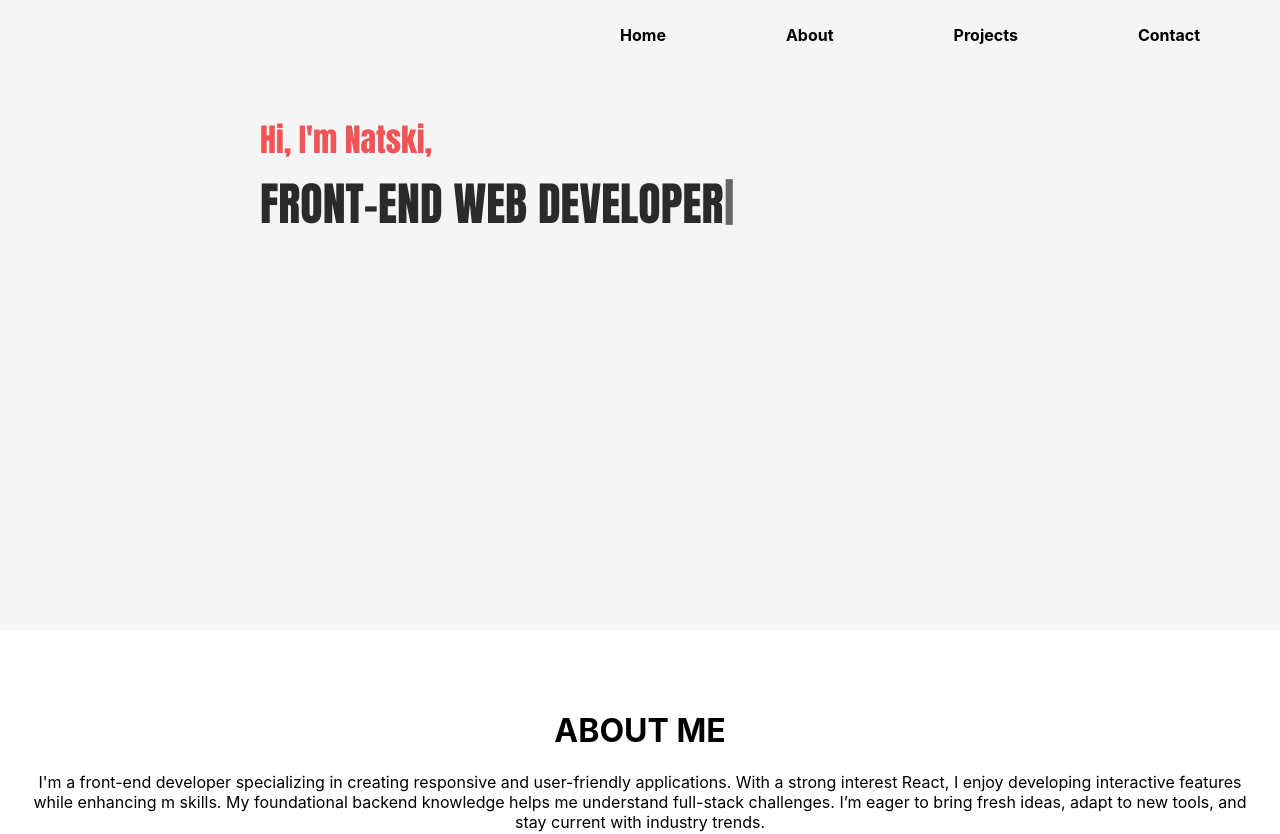
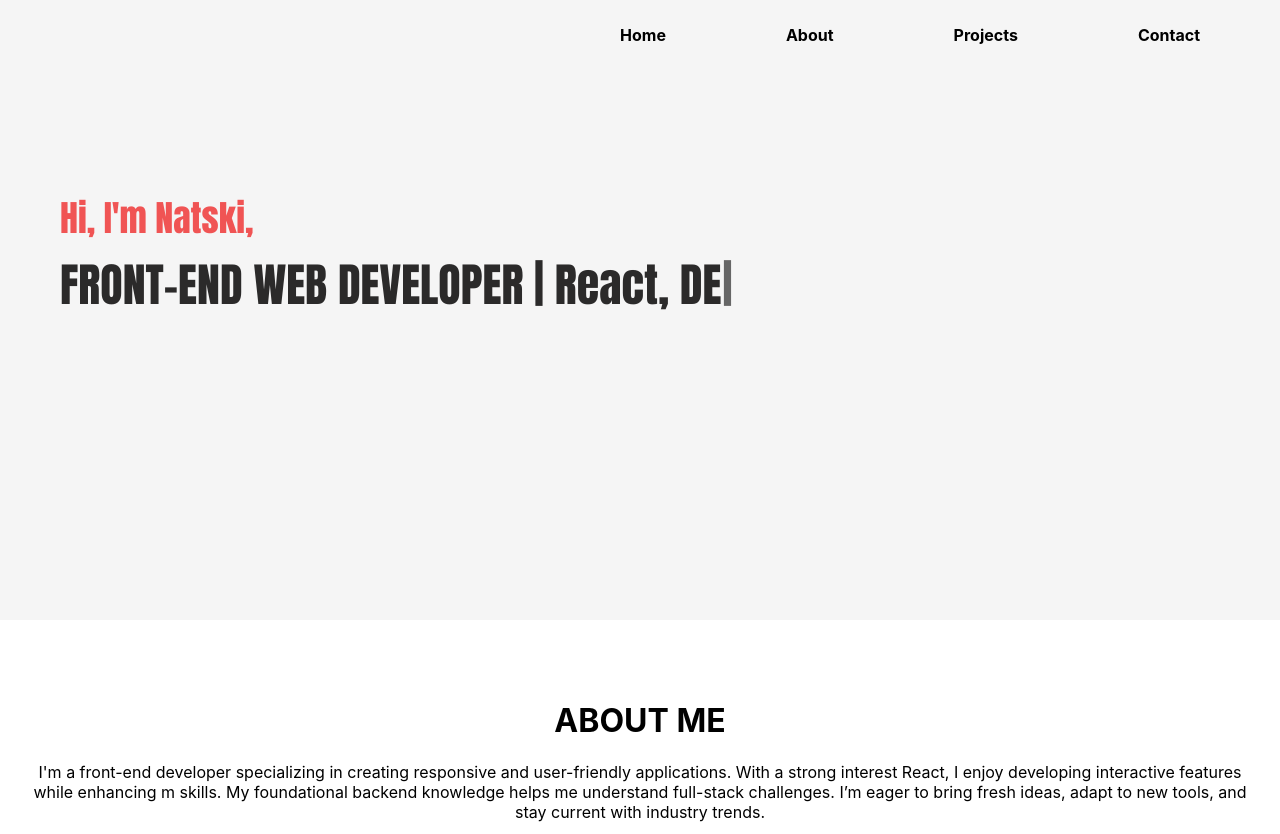
Before and after one commit to NatskiNa/Nat-portfolio-2024, a React (Create React App) app: page / in a window 1280 px wide. Shown: the top 834 px of the page. Built offline with nearby package versions, Linux system fonts and the light colour scheme; the HTML template or start-up script is replaced by a standard one.

Commit message:
home is now responsive

```diff
--- a/src/components/pages/Home.js
+++ b/src/components/pages/Home.js
@@ -10,13 +10,11 @@ const Home = () => {
         <h1>
           <Typewriter
             options={{
-              strings: [
-                'FRONT-END WEB DEVELOPER',
-                'React | React Native',
-                'DESIGNER',
-              ],
+              strings: ['FRONT-END WEB DEVELOPER | React, DESIGNER'],
               autoStart: true,
               loop: true,
+              deleteSpeed: null,
+              pauseFor: 10000,
             }}
           />
         </h1>
--- a/src/components/pages/styles/Home.css
+++ b/src/components/pages/styles/Home.css
@@ -4,42 +4,65 @@
   flex-direction: column;
   justify-content: center;
   align-items: flex-start;
-  min-height: 50vh;
+  min-height: 400px;
   width: 100%;
-
   text-align: left;
   position: relative;
 }
 
+.header-contents {
+  padding: 20px;
+  transform: translateY(-40px);
+}
+
 .header-container h2 {
   font-family: Impact, fantasy;
-  font-size: 32px;
+  font-size: 28px;
   margin: 5px 0;
   color: #f05454;
 }
 
 .header-container h1 {
   color: rgb(43, 42, 42);
-  font-size: 46px;
+  font-size: 34px;
   margin: 5px 0;
   font-family: Impact, fantasy;
 }
 
-.header-contents {
-  padding: 10px;
-}
+@media screen and (min-width: 769px) {
+  .header-container {
+    min-height: 480px;
+  }
 
-@media screen and (min-width: 769px) {
   .header-contents {
-    min-height: 60vh;
-    margin-left: 200px;
-    padding: 20px;
+    padding: 40px;
+    transform: translateY(-70px);
+  }
+
+  .header-container h2 {
+    font-size: 32px;
+  }
+
+  .header-container h1 {
+    font-size: 40px;
   }
 }
 
 @media screen and (min-width: 1025px) {
+  .header-container {
+    min-height: 550px;
+  }
+
   .header-contents {
-    margin-left: 220px;
-    padding: 40px;
+    padding: 60px;
+    transform: translateY(-90px);
+  }
+
+  .header-container h2 {
+    font-size: 36px;
+  }
+
+  .header-container h1 {
+    font-size: 46px;
   }
 }
```
